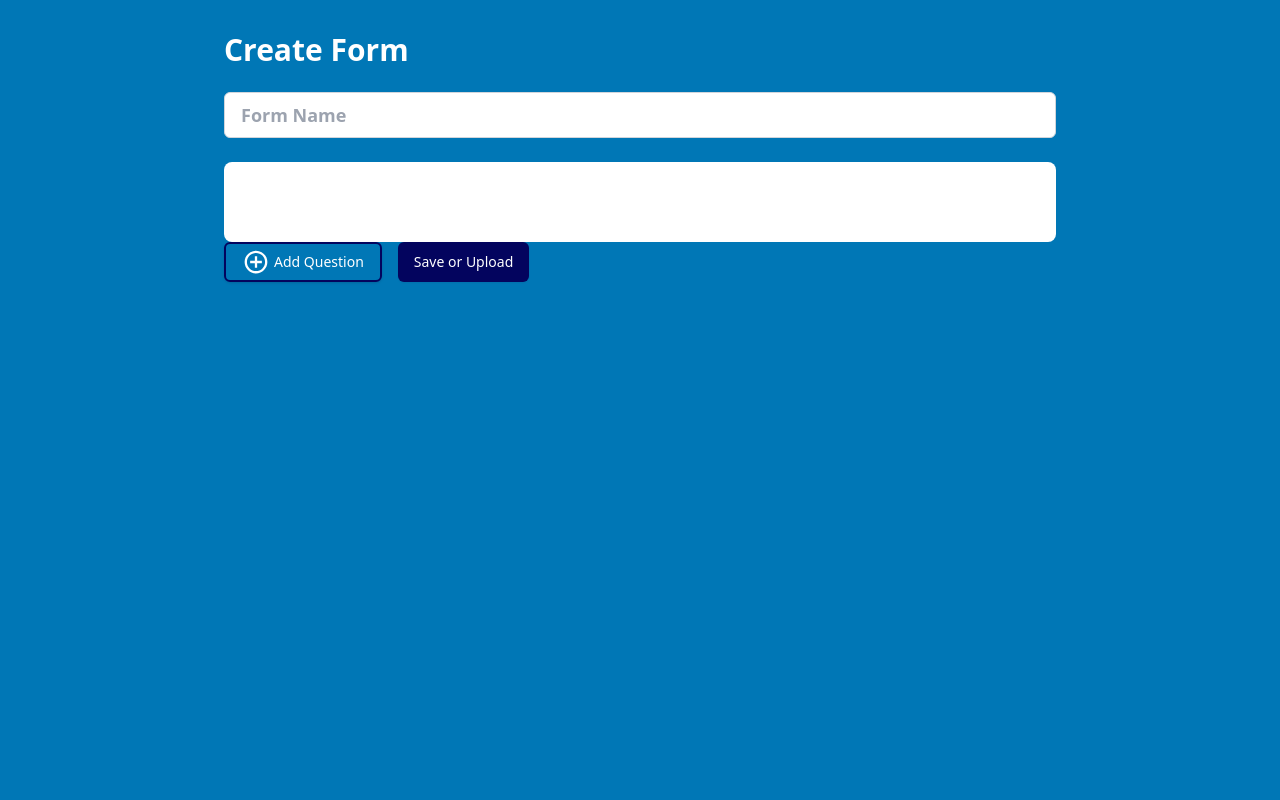
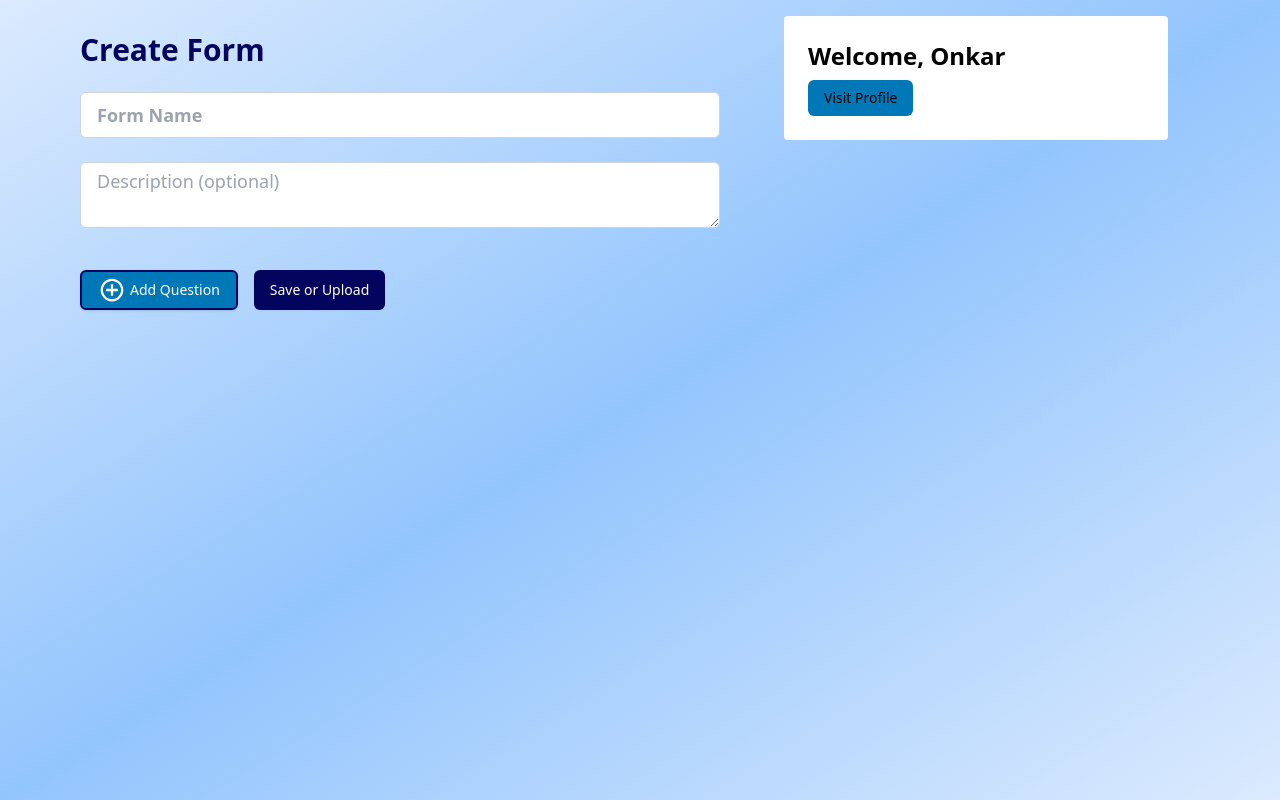
Before and after one commit to princegupta-in/FormBuilder_NITRR, a Next.js app in the folder client/: page /formbuilder/page in a window 1280 px wide. Built offline with nearby package versions, Linux system fonts and the light colour scheme.

Commit message:
Updated ui and bug fixes

```diff
--- a/client/src/pages/formbuilder/page.js
+++ b/client/src/pages/formbuilder/page.js
@@ -9,7 +9,9 @@ import { Button } from "@/components/ui/button"
 
 const FormBuilder = () => {
   const [formName, setFormName] = useState('');
+  const [formDes, setFormDes] = useState('');
   const [questions, setQuestions] = useState([]);
+  const [darkMode, setDarkMode] = useState(false);
 
   const variants = {
     hidden: { opacity: 0, y: -50 },
@@ -17,8 +19,11 @@ const FormBuilder = () => {
     exit: { opacity: 0, x: -50 },
   };
 
+  const backgroundStyle = darkMode
+        ? 'bg-gradient-to-br from-gray-900 via-blue-900 to-gray-900'
+        : 'bg-gradient-to-br from-blue-100 via-blue-300 to-blue-100';
 
-  const generateId = () => Math.random().toString(36).substr(2, 9);
+  const generateId = () => Math.random().toString(36).slice(2, 9);
 
   const handleAddQuestion = () => {
     setQuestions([...questions, { id: generateId(), questionName: '', questionType: 'single', options: [''], required: false }]);
@@ -26,7 +31,10 @@ const FormBuilder = () => {
 
   const handleDuplicateQuestion = (index) => {
     const newQuestions = [...questions];
-    const duplicatedQuestion = { ...questions[index], id: generateId() }; //duplicated question gets a unique ID
+    const duplicatedQuestion = {
+        ...questions[index],
+        id: generateId(),
+        options: [...questions[index].options] };
     newQuestions.splice(index + 1, 0, duplicatedQuestion);
     setQuestions(newQuestions);
   };
@@ -78,7 +86,7 @@ const FormBuilder = () => {
           {questions[qIndex].options.length > 1 ? (
             <Button
               onClick={() => optionDeleteHandler(qIndex, oIndex)}
-              className="p-2 rounded-full"
+              className="p-2 m-2 rounded-full"
             >
               <RxCross2 className="text-2xl" />
             </Button>
@@ -89,23 +97,61 @@ const FormBuilder = () => {
     ));
   };
 
+  const handleSubmit = () => {
+    const form = {
+      formName,
+      formDes,
+      questions,
+    };
+    if(!formName){
+      alert('Form Name is required');
+      return;
+    }
+    else if(questions.length === 0){
+      alert('Add atleast one question');
+      return;
+    }
+    console.log(form);
+    alert('Form Submitted Successfully');
+  }
+
   return (
-    <div
-      className=" outline-red-400 bg-tc3 min-h-screen"
-      layout>
-      <div className='p-8 max-w-4xl mx-auto outline-red-900'>
+  <motion.div
+    className={` ${backgroundStyle} min-h-screen flex flex-wrap justify-start md:justify-between p-4 space-y-0`}
+    layout
+    initial={{ opacity: 0, y: -50 }}
+    animate={{ opacity: 1, y: 0 }}
+    transition={{ duration: 0.5 }}>
 
-      <h1 className="text-3xl text-white font-bold mb-6">Create Form</h1>
+    {/* Profile Box */}
+    <div className='profile-box bg-white rounded w-full sm:max-w-sm flex-col justify-center items-center h-fit ml-auto ml-0 sm:mr-24 order-1 sm:order-2 p-6 space-y-2'>
+      <h2 className='text-2xl font-bold'>Welcome, Onkar</h2>
+      <Button variant="primary" className='bg-tc3 hover:bg-tc7'>Visit Profile</Button>
+    </div>
+
+    {/* Form Builder */}
+    <div className='p-4 w-full sm:max-w-2xl sm:ml-12 order-2 sm:order-1'>
+      <h1 className={`text-3xl font-bold mb-6 ${darkMode ? 'text-tc7' : 'text-tc1'}`}>Create Form</h1>
       <input
+        required
         type="text"
         value={formName}
         onChange={(e) => setFormName(e.target.value)}
         placeholder="Form Name"
         className="w-full mb-6 px-4 py-2 border bg-tc4 border-gray-300 rounded-md text-lg focus:outline-none focus:ring focus:ring-blue-300 font-bold"
         />
+      <textarea
+        type="text"
+        value={formDes}
+        onChange={(e) => setFormDes(e.target.value)}
+        placeholder="Description (optional)"
+        className="w-full mb-6 px-4 py-1 border bg-tc4 border-gray-300 rounded-md text-lg focus:outline-none focus:ring focus:ring-blue-300 "
+        />
 
       <AnimatePresence>
-        <div className='bg-white p-10 rounded-lg'>
+        {questions.length === 0 ?(<></>):(
+
+          <div className='bg-white p-2 sm:p-6 rounded-lg'>
 
         {questions.map((question, qIndex) => (
           <motion.div
@@ -116,8 +162,9 @@ const FormBuilder = () => {
           variants={variants}
           transition={{ duration: 0.3 }}
           layout
-          className="mb-6 p-6 border border-gray-200 shadow-lg rounded-md shadow-sm"
+          className="mb-6 p-2  sm:p-6 sm:border border-gray-200 shadow-lg rounded-md shadow-sm"
           >
+            <h2 className="text-m font-bold mb-4">Q.{qIndex + 1}</h2>
             <input
               type="text"
               value={question.questionName}
@@ -136,6 +183,7 @@ const FormBuilder = () => {
               <option value="text">Text Answer</option>
               <option value="email">Email</option>
               <option value="phoneNum">Contact Number</option>
+              <option value="Document">Document Upload</option>
             </select>
 
             {question.questionType === 'multiple' ? (
@@ -160,6 +208,21 @@ const FormBuilder = () => {
                 </Button>
               </div>
             ) : null}
+
+              {question.questionType === 'Document' ? (
+                <div className="ml-1">
+                      <label htmlFor="docSize">Maximum file size: </label>
+                      <select
+                        name="size"
+                        id="docSize"
+                        className="mb-4 px-4 py-2 border bg-tc4 border-gray-300 rounded-md focus:outline-none focus:ring focus:ring-blue-300"
+                        >
+                        <option value="1">1 MB</option>
+                        <option value="10">10 MB</option>
+                        <option value="100">100 MB</option>
+                      </select>
+                    </div>
+                ) : null}
             <div className='flex justify-between'>
 
               <div className="mt-4 flex items-center">
@@ -178,7 +241,7 @@ const FormBuilder = () => {
                   <Button
                     variant="outline"
                     onClick={() => handleDuplicateQuestion(qIndex)}
-                    className="mr-2 px-4 py-2 bg-tc4 text-white rounded-md hover:fill"
+                    className="mr-2 px-4 py-2 bg-tc4 rounded-md hover:fill"
                     >
                     <IoDuplicate />
                   </Button>
@@ -199,23 +262,24 @@ const FormBuilder = () => {
           </motion.div>
         ))}
         </div>
+      )}
       </AnimatePresence>
 
-      <div className="flex gap-4">
+      <div className="flex gap-4 mt-3 w-max">
         <Button
 
           onClick={handleAddQuestion}
-          className="px-4 py-2 h-10 bg-tc2 text-white rounded-md hover:bg-tc3 border-2 border-tc1"
+          className="px-4 py-2 h-10 bg-tc3 text-white rounded-md hover:bg-gray-400 border-2 border-tc1"
           >
           <IoMdAddCircleOutline className="w-7 h-7 mr-1 "/>Add Question
         </Button>
         <Button className="px-4 py-2 h-10 bg-tc1 text-white rounded-md hover:bg-gray-600"
-        variant="secondary">
+        variant="secondary" onClick={handleSubmit}>
           Save or Upload
         </Button>
       </div>
-      </div>
     </div>
+  </motion.div>
   );
 };
 
```
